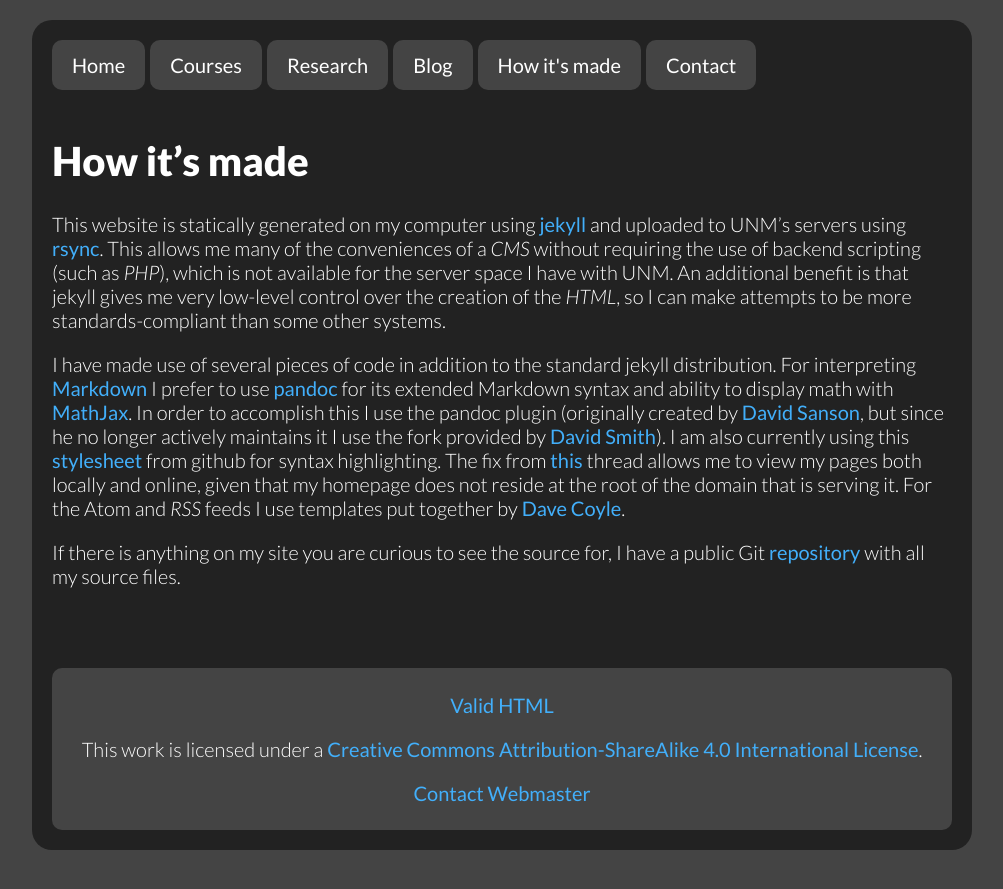
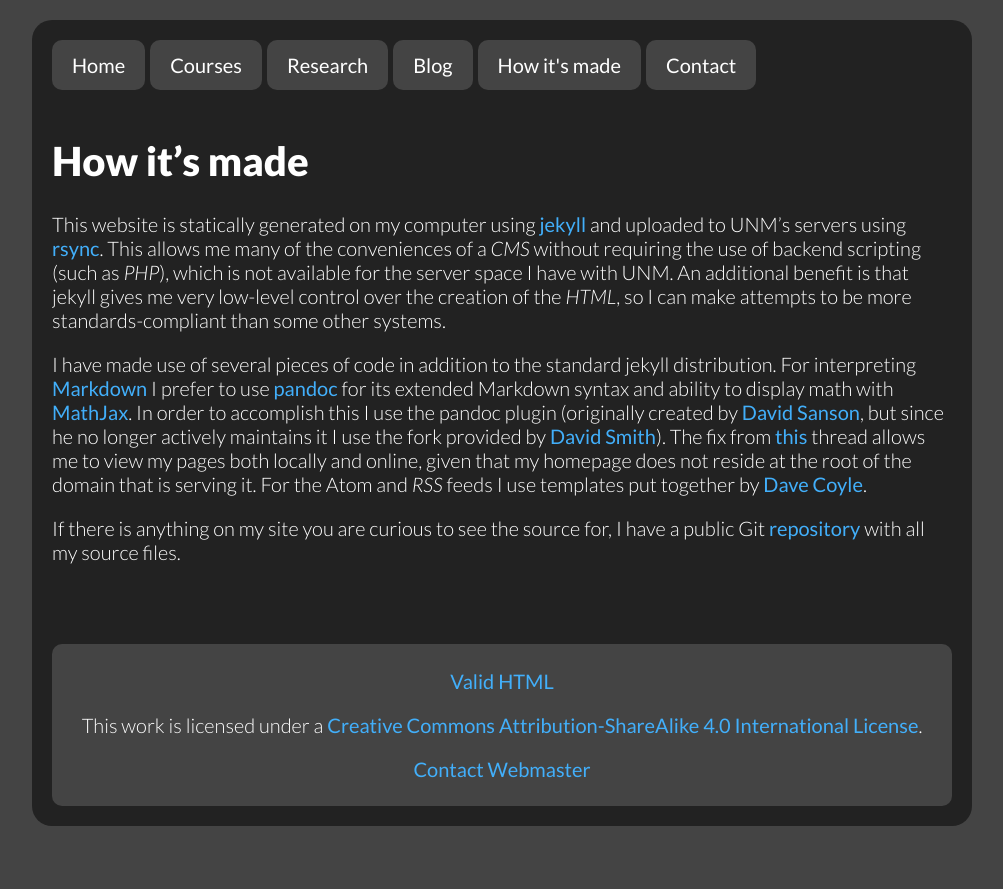
Before and after one commit to jarthurgross/website, a Jekyll site: the page built from construction/index.md, in a window 1280 px wide. Shown: the top 889 px of the page, without its empty margins (138-1141 px from the left). Built offline with Jekyll 4.4.1, drawn with Linux system fonts in a browser that asks for light colours; Markdown is read by kramdown in place of the engine named in the settings.

Commit message:
Removed obsolete info on syntax highlighting

```diff
--- a/construction/index.md
+++ b/construction/index.md
@@ -21,12 +21,10 @@
 its extended Markdown syntax and ability to display math with [MathJax][mj]. In
 order to accomplish this I use the pandoc plugin (originally created by [David
 Sanson][pi], but since he no longer actively maintains it I use the fork
-provided by [David Smith][pi2]). I am also currently using this
-[stylesheet][css] from github for syntax highlighting. The fix from [this][so]
-thread allows me to view my pages both locally and online, given that my
-homepage does not reside at the root of the domain that is serving it. For the
-Atom and <dfn title="Rich Site Summary">RSS</dfn> feeds I use templates put
-together by [Dave Coyle][dc].
+provided by [David Smith][pi2]). The fix from [this][so] thread allows me to
+view my pages both locally and online, given that my homepage does not reside at
+the root of the domain that is serving it. For the Atom and <dfn title="Rich
+Site Summary">RSS</dfn> feeds I use templates put together by [Dave Coyle][dc].
 
 If there is anything on my site you are curious to see the source for, I have a
 public Git [repository][gh] with all my source files.
```
